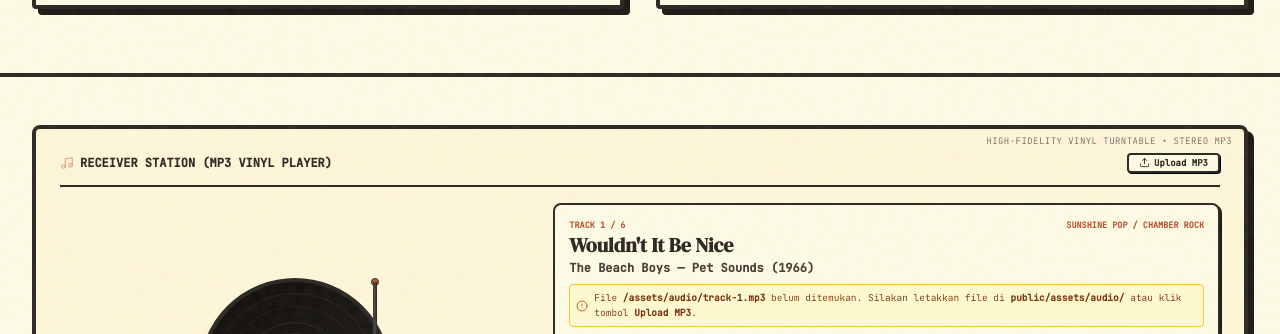
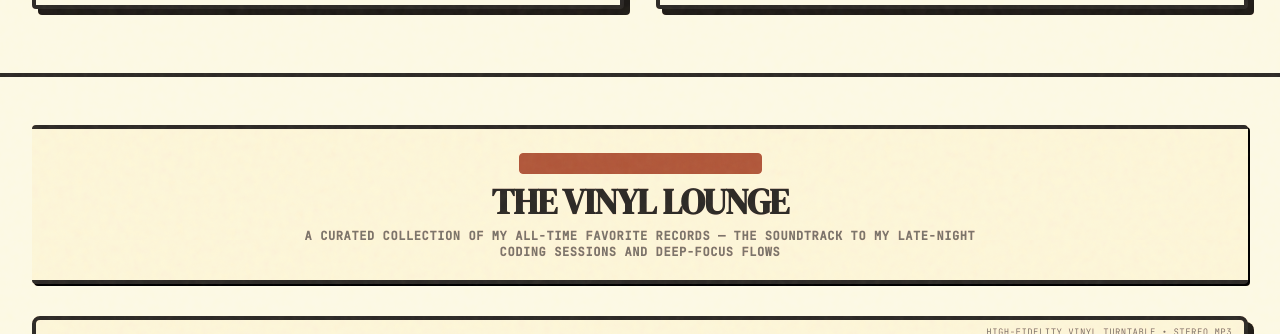
Before and after one commit to rafelychandra/rafelychandra.github.io, a React (Vite) app: page / in a window 1280 px wide. Shown: the part 4880-5214 px from the top of the page. Built offline with nearby package versions, Linux system fonts and the light colour scheme; grey boxes are pictures that could not be loaded.

Commit message:
feat: add personal favorites header to vinyl lounge section

```diff
--- a/src/App.tsx
+++ b/src/App.tsx
@@ -149,7 +149,20 @@
 
             {/* 5. Live Broadcast / Audio Turntable & Spotify Section (Vinyl Lounge) */}
             <div className="border-t-4 border-retro-black my-4"></div>
-            <section id="vinyl-lounge" className="px-4 md:px-8 max-w-7xl mx-auto my-12 space-y-8">
+            <section id="vinyl-lounge" className="px-4 md:px-8 max-w-7xl mx-auto my-12 space-y-8 select-none">
+              {/* Editorial Section Header */}
+              <div className="text-center border-y-4 border-retro-black py-5 bg-retro-cream-dark shadow-[2px_2px_0px_0px_rgba(0,0,0,1)] rounded">
+                <div className="inline-block bg-retro-orange bg-opacity-15 border border-retro-orange text-retro-orange font-mono text-[10px] font-bold px-3 py-0.5 uppercase rounded tracking-widest mb-2">
+                  PERSONAL FAVORITES & SOUNDTRACK
+                </div>
+                <h2 className="font-serif text-3xl md:text-4xl font-black text-retro-black uppercase tracking-tight">
+                  THE VINYL LOUNGE
+                </h2>
+                <p className="font-mono text-xs text-retro-gray uppercase tracking-wider mt-1.5 font-bold max-w-2xl mx-auto">
+                  A curated collection of my all-time favorite records — the soundtrack to my late-night coding sessions and deep-focus flows
+                </p>
+              </div>
+
               <AudioPlayer
                 tracks={data.aestheticSettings.audioTracks}
                 vintageMode={vintageMode}
```
Also changed, not shown: 1 other file (tests, documents, lock files or other folders).
